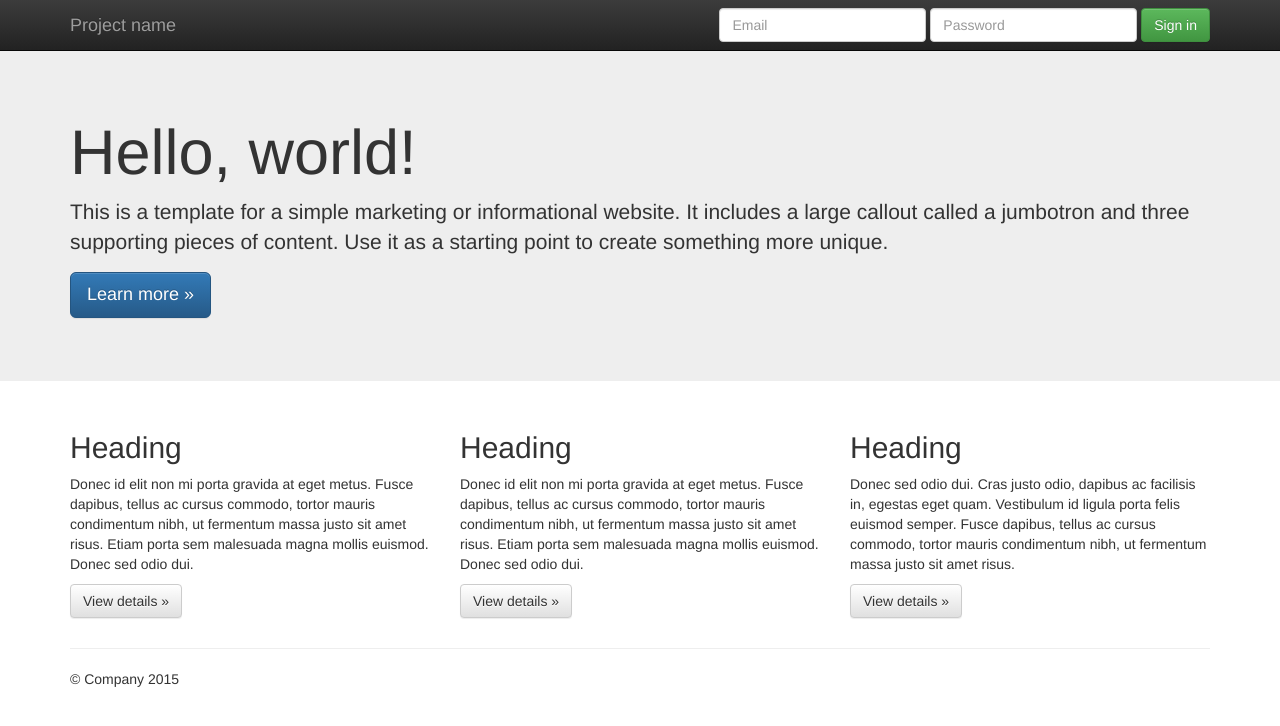
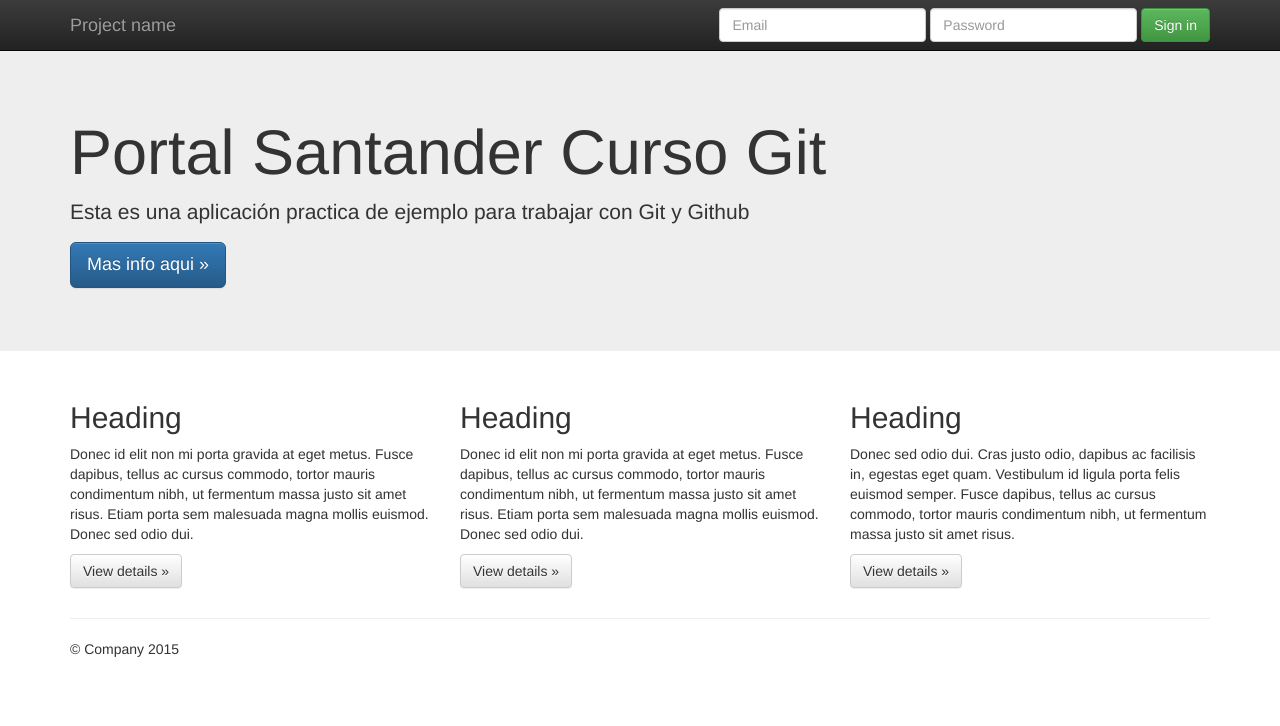
Before and after one commit to xumingo25/CursoGitSantander, a plain HTML site: page index.html in a window 1280 px wide. Drawn offline with nearby package versions, Linux system fonts and the light colour scheme.

Commit message:
Se actualiza titulo del Site y descripción.

```diff
--- a/index.html
+++ b/index.html
@@ -55,9 +55,9 @@
     <!-- Main jumbotron for a primary marketing message or call to action -->
     <div class="jumbotron">
       <div class="container">
-        <h1>Hello, world!</h1>
-        <p>This is a template for a simple marketing or informational website. It includes a large callout called a jumbotron and three supporting pieces of content. Use it as a starting point to create something more unique.</p>
-        <p><a class="btn btn-primary btn-lg" href="#" role="button">Learn more &raquo;</a></p>
+        <h1>Portal Santander Curso Git</h1>
+        <p>Esta es una aplicación practica de ejemplo para trabajar con Git y Github</p>
+        <p><a class="btn btn-primary btn-lg" href="#" role="button">Mas info aqui &raquo;</a></p>
       </div>
     </div>
 
```
